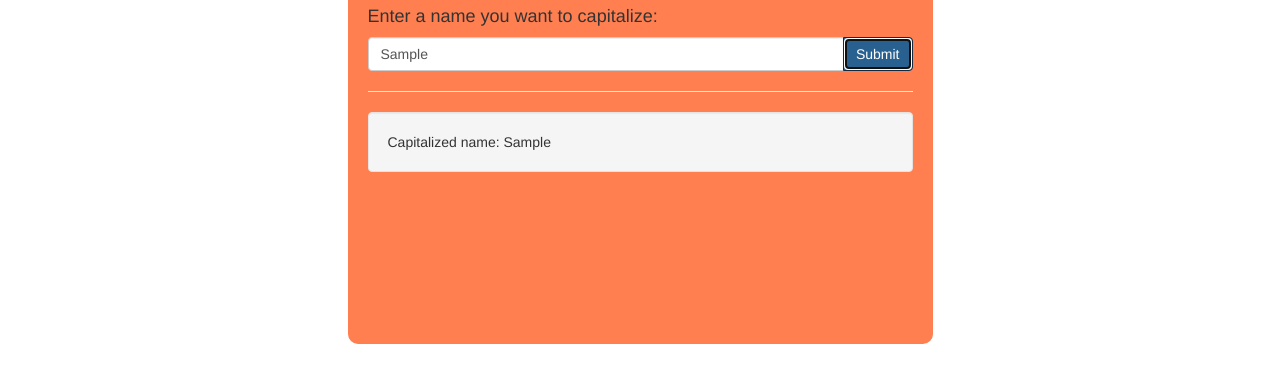
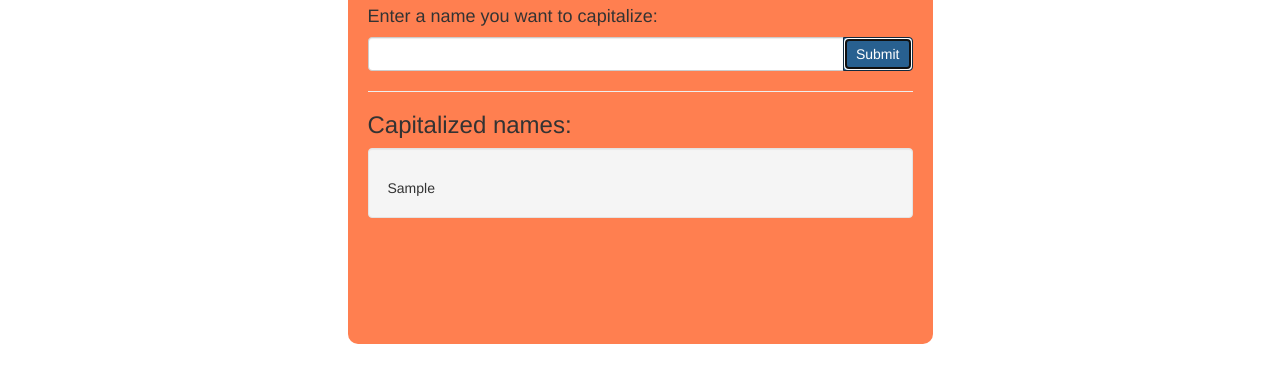
Before and after one commit to kbbritton217/jsfundamentals, a plain HTML site: page jsDOM/index.html in a window 1280 px wide. Both pictures are taken after typing "Sample" into the empty fields and a click on the button "Submit". Shown: the part 148-530 px from the top of the page. Drawn offline with nearby package versions, Linux system fonts and the light colour scheme.

Commit message:
Added updating list to capitalize box

```diff
--- a/jsDOM/index.html
+++ b/jsDOM/index.html
@@ -58,8 +58,13 @@
 					</div>
 
 					<hr>
+					<div id="listHeading"></div>
+					<div class="well" id="output">
 
-					<div class="well" id="output"></div>
+						<ul class="ulist">
+
+						</ul>
+					</div>
 				</div>
 			</div>
 		</div>
--- a/jsDOM/main.css
+++ b/jsDOM/main.css
@@ -5,3 +5,6 @@
 	padding: 20px;
 	border-radius: 10px;
 }
+li {
+	list-style: none;
+}
--- a/jsDOM/main.js
+++ b/jsDOM/main.js
@@ -1,7 +1,22 @@
+// Defining variables
 let input = document.getElementById("input");
 let output = document.getElementById("output");
+let listHeading = document.getElementById("listHeading");
 //console.log(input.value);
+function clear(){
+	document.getElementById('input').value="";
+}
 
+//function to show or hide list header
+function header() {
+	if (output.innerHTML === ""){
+	listHeading.innerHTML ="";
+} else {
+	listHeading.innerHTML ="<h3> Capitalized names: </h3>";
+}
+}
+
+//function to capitalize first letter of input name
 function capitalize() {
 	let newName = "";
 
@@ -12,6 +27,23 @@ function capitalize() {
 			newName += input.value[l].toLowerCase();
 		}
 	}
+	output.innerHTML += '<li>' + newName + '</li>';
+		header();
+		clear();
+}
 
-	output.innerHTML = 'Capitalized name: ' + newName;
-}
+// jQuery Solution to using enter key
+$('input').keyup(function (e) {
+	if (e.keyCode === 13) {
+		capitalize();
+	}
+})
+
+
+
+// Javascript Solution to using enter key
+/*document.onkeypress = function (e) {
+	if (e.keyCode === 13) {
+		capitalize();
+	}
+}*/
```
